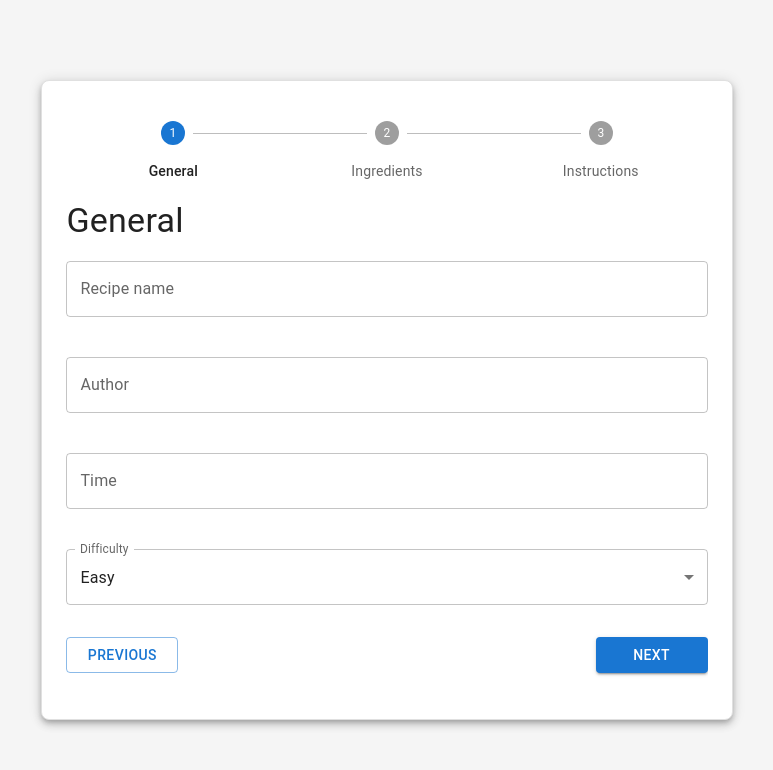
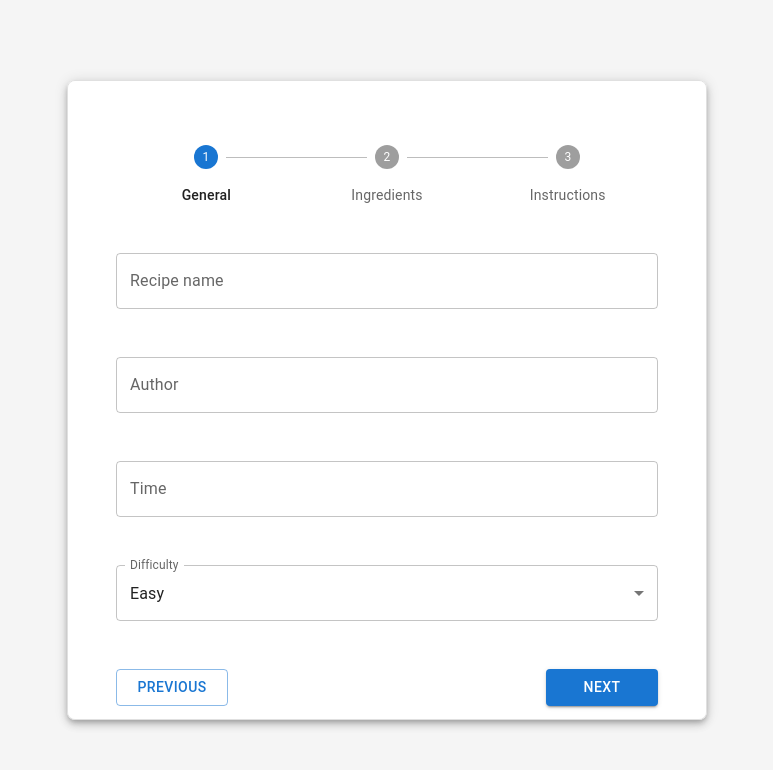
Before and after one commit to Tick-git/Recipe-App-Frontend, a React (Vite) app: page / in a window 1280 px wide. Shown: the top 770 px of the page, without its empty margins (253-1026 px from the left). Built offline with nearby package versions, Linux system fonts and the light colour scheme.

Commit message:
Refactor for readability + small style changes

```diff
--- a/src/components/AddRecipeWizard.tsx
+++ b/src/components/AddRecipeWizard.tsx
@@ -1,4 +1,3 @@
-import { grey } from "@mui/material/colors";
 import { EASY_SELECT } from "../constants/constants";
 import { GeneralRecipeData } from "../types/types";
 import { useState } from "react";
@@ -9,8 +8,12 @@ import { Ingredient } from "../types/types";
 import InstructionPage from "./InstructionPage";
 import { Instruction } from "../types/types";
 import { Recipe } from "../types/types";
+import { grey } from "@mui/material/colors";
+import useStepper from "../hooks/useStepper";
 
 function AddRecipeWizard() {
+  const { step, nextStep, prevStep } = useStepper();
+
   const [recipe, setRecipeState] = useState<Recipe>({
     generalRecipeData: {
       name: "",
@@ -22,33 +25,51 @@ function AddRecipeWizard() {
     instructions: [],
   });
 
-  const [currentStep, setCurrentStep] = useState<number>(0);
+  const updateRecipe = (key: keyof Recipe, value: any) => {
+    setRecipeState((prev) => ({ ...prev, [key]: value }));
+  };
 
-  function changeGeneralRecipeData(data: GeneralRecipeData) {
-    setRecipeState((prev) => ({ ...prev, generalRecipeData: data }));
-  }
-
-  function changeIngredients(ingredients: Ingredient[]): void {
-    setRecipeState((prev) => ({ ...prev, ingredients: ingredients }));
-  }
-
-  function changeInstructions(instructions: Instruction[]): void {
-    setRecipeState((prev) => ({ ...prev, instructions: instructions }));
-  }
-
-  const steps = ["General", "Ingredients", "Instructions"];
-
-  function goNext(): void {
-    if (currentStep < steps.length - 1) {
-      setCurrentStep(currentStep + 1);
-    }
-  }
-
-  function goPrevious(): void {
-    if (currentStep > 0) {
-      setCurrentStep(currentStep - 1);
-    }
-  }
+  const pagesConfig = [
+    {
+      label: "General",
+      content: (
+        <GeneralPage
+          changeGeneralRecipeData={(data: GeneralRecipeData) =>
+            updateRecipe("generalRecipeData", data)
+          }
+          generalRecipeData={recipe.generalRecipeData}
+          onNextPage={nextStep}
+          onPreviousPage={undefined}
+        />
+      ),
+    },
+    {
+      label: "Ingredients",
+      content: (
+        <IngredientPage
+          changeIngredients={(ingredients: Ingredient[]) =>
+            updateRecipe("ingredients", ingredients)
+          }
+          ingredients={recipe.ingredients}
+          onNextPage={nextStep}
+          onPreviousPage={prevStep}
+        />
+      ),
+    },
+    {
+      label: "Instructions",
+      content: (
+        <InstructionPage
+          changeInstructions={(instructions: Instruction[]) =>
+            updateRecipe("instructions", instructions)
+          }
+          instructions={recipe.instructions}
+          onNextPage={() => console.log(recipe)}
+          onPreviousPage={prevStep}
+        />
+      ),
+    },
+  ];
 
   return (
     <Box
@@ -57,47 +78,23 @@ function AddRecipeWizard() {
       boxShadow={5}
       sx={{
         height: "80vh",
-        width: "60%",
+        width: "80vh",
         backgroundColor: "white",
         borderRadius: 2,
         display: "flex",
         flexDirection: "column",
-        padding: "1.5rem",
+        overflow: "auto",
+        padding: "3rem",
       }}
     >
-      <Stepper sx={{ marginTop: 2 }} activeStep={currentStep} alternativeLabel>
-        {steps.map((label, index) => (
+      <Stepper sx={{ marginTop: 2 }} activeStep={step} alternativeLabel>
+        {pagesConfig.map((page, index) => (
           <Step key={index}>
-            <StepLabel>{label}</StepLabel>
+            <StepLabel>{page.label}</StepLabel>
           </Step>
         ))}
       </Stepper>
-      <Box display={"flex"} flexDirection={"column"} flexGrow={1} sx={{ overflowY: "auto" }}>
-        {currentStep === 0 && (
-          <GeneralPage
-            changeGeneralRecipeData={changeGeneralRecipeData}
-            generalRecipeData={recipe.generalRecipeData}
-            onNextPage={goNext}
-            onPreviousPage={undefined}
-          />
-        )}
-        {currentStep === 1 && (
-          <IngredientPage
-            changeIngredients={changeIngredients}
-            ingredients={recipe.ingredients}
-            onNextPage={goNext}
-            onPreviousPage={goPrevious}
-          ></IngredientPage>
-        )}
-        {currentStep === 2 && (
-          <InstructionPage
-            changeInstructions={changeInstructions}
-            instructions={recipe.instructions}
-            onNextPage={goNext}
-            onPreviousPage={goPrevious}
-          ></InstructionPage>
-        )}
-      </Box>
+      {pagesConfig[step].content}
     </Box>
   );
 }
--- a/src/components/GeneralForm.tsx
+++ b/src/components/GeneralForm.tsx
@@ -24,13 +24,11 @@ function GeneralForm({
 
   return (
     <Box
-      sx={{
-        display: "flex",
-        flexDirection: "column",
-        gap: 5,
-        height: "100%",
-        overflow: "visible",
-      }}
+      height={"100%"}
+      display={"flex"}
+      justifyContent={"center"}
+      flexDirection={"column"}
+      gap={6}
     >
       <TextField
         label="Recipe name"
--- a/src/components/GeneralPage.tsx
+++ b/src/components/GeneralPage.tsx
@@ -36,7 +36,7 @@ function GeneralPage({
 
   return (
     <>
-      <WizardPage title={"General"} onNextPage={onNextPage} onPreviousPage={onPreviousPage}>
+      <WizardPage onNextPage={onNextPage} onPreviousPage={onPreviousPage}>
         <GeneralForm
           generalRecipeData={generalRecipeDataLocal}
           generalRecipeErrors={generalRecipeErrors}
--- a/src/components/IngredientPage.tsx
+++ b/src/components/IngredientPage.tsx
@@ -31,7 +31,7 @@ function IngredientPage({
     }
   }
 
-  function addNewIngredient(ingredient: Ingredient): void {
+  function addIngredient(ingredient: Ingredient): void {
     setIngredients((prev) => [...prev, ingredient]);
   }
 
@@ -54,9 +54,9 @@ function IngredientPage({
   }
 
   return (
-    <WizardPage title="Ingredients" onNextPage={onNextPage} onPreviousPage={onPreviousPage}>
+    <WizardPage onNextPage={onNextPage} onPreviousPage={onPreviousPage}>
       <WizardListBox>
-        <IngredientInput addNewIngredient={addNewIngredient} />
+        <IngredientInput addNewIngredient={addIngredient} />
         {RenderAddedIngredients()}
       </WizardListBox>
     </WizardPage>
--- a/src/components/InstructionPage.tsx
+++ b/src/components/InstructionPage.tsx
@@ -59,7 +59,7 @@ function InstructionPage({
   }
 
   return (
-    <WizardPage title="Instructions" onNextPage={onNextPage} onPreviousPage={onPreviousPage}>
+    <WizardPage onNextPage={onNextPage} onPreviousPage={onPreviousPage}>
       <WizardListBox>
         <InstructionInput
           step={localInstructions.length + 1}
--- a/src/components/WizardListBox.tsx
+++ b/src/components/WizardListBox.tsx
@@ -8,12 +8,13 @@ type Props = {
 function WizardListBox({ children }: Props) {
   return (
     <Box
-      height={"100%"}
       display={"flex"}
       flexDirection={"column"}
       gap={3}
       border={1}
-      sx={{ padding: "1rem", borderColor: grey[300], overflowY: "scroll" }}
+      overflow={"scroll"}
+      height={"400px"}
+      sx={{ padding: "1rem", borderColor: grey[300] }}
     >
       {children}
     </Box>
--- a/src/components/WizardPage.tsx
+++ b/src/components/WizardPage.tsx
@@ -1,27 +1,17 @@
-import { Box, Button, Typography } from "@mui/material";
+import { Box, Button } from "@mui/material";
 import { PageProps } from "../types/types";
 
 type Props = PageProps & {
   children?: React.ReactNode;
-  title: string;
 };
 
-function WizardPage({ onNextPage, onPreviousPage, children, title }: Props) {
+function WizardPage({ onNextPage, onPreviousPage, children }: Props) {
   return (
-    <Box sx={{ height: "100%", width: "100%" }}>
-      <Box alignItems={"center"} height={"10%"} display={"flex"} sx={{ paddingY: "2.5rem" }}>
-        <Typography variant="h4">{title}</Typography>
-      </Box>
-      <Box
-        justifyContent={"center"}
-        flexDirection={"column"}
-        flexGrow={1}
-        display={"flex"}
-        height={"70%"}
-      >
+    <Box height="100%" display={"flex"} flexDirection={"column"}>
+      <Box flexGrow={1} paddingY={"3rem"} alignContent={"center"}>
         {children}
       </Box>
-      <Box justifyContent={"space-between"} display={"flex"} sx={{ marginTop: "1rem" }}>
+      <Box justifyContent={"space-between"} display={"flex"} flexShrink={0}>
         {onPreviousPage ? (
           <Button
             variant="outlined"
--- /dev/null
+++ b/src/hooks/useStepper.ts
@@ -0,0 +1,12 @@
+import { useState } from "react";
+
+function useStepper() {
+  const [step, setStep] = useState(0);
+
+  const nextStep = () => setStep((prev) => prev + 1);
+  const prevStep = () => setStep((prev) => prev - 1);
+
+  return { step, nextStep, prevStep };
+}
+
+export default useStepper;
```
